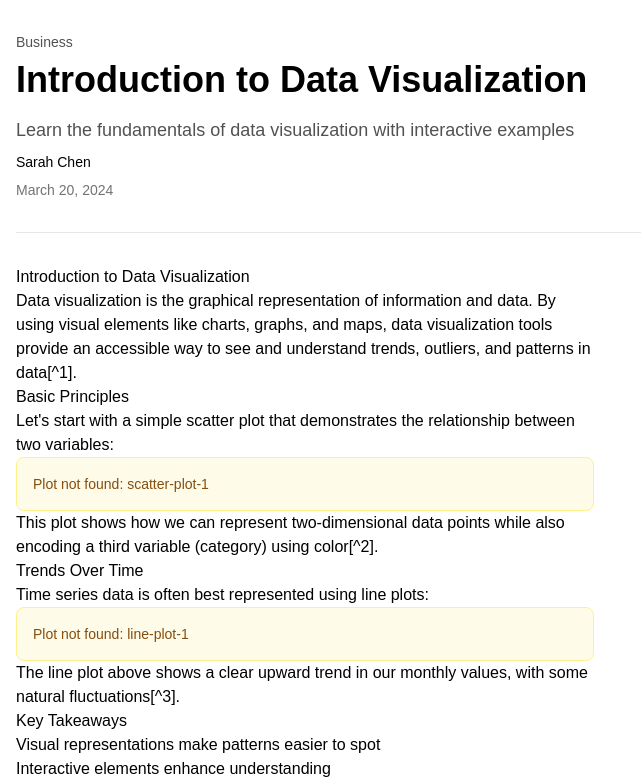
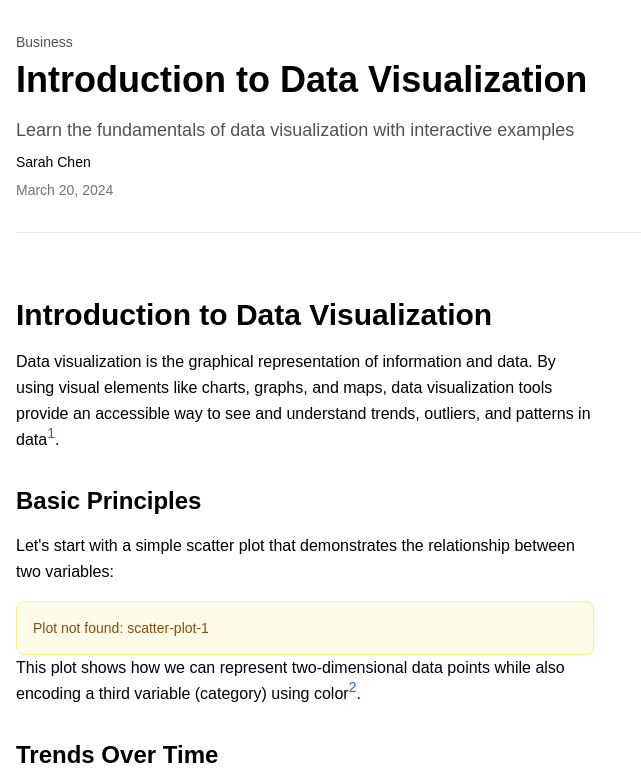
Before and after one commit to cornelldatajournal/site, a Next.js app: page /article/article-1 in a window 1280 px wide. Shown: the top 784 px of the page, without its empty margins (0-641 px from the left). Built offline with nearby package versions, Linux system fonts and the light colour scheme.

Commit message:
fundamental article page without plots done

```diff
--- a/package.json
+++ b/package.json
@@ -19,6 +19,7 @@
     "react": "^19.0.0",
     "react-dom": "^19.0.0",
     "recharts": "^2.15.0",
+    "remark-gfm": "^4.0.0",
     "tailwind-merge": "^2.6.0",
     "tailwindcss-animate": "^1.0.7"
   },
--- a/src/app/article/[slug]/page.tsx
+++ b/src/app/article/[slug]/page.tsx
@@ -5,13 +5,47 @@ import { PlotLoader } from '@/components/plots/PlotLoader';
 import { ArticlePlotsProvider } from '@/contexts/ArticlePlotsContext';
 import { notFound } from 'next/navigation';
 import { generateStaticParams } from '@/lib/articles';
+import remarkGfm from 'remark-gfm';
+
+// Custom plugin to remove footnote definitions
+function remarkRemoveFootnotes() {
+    return (tree: any) => {
+        const footnoteDefinitions = tree.children.filter(
+            (node: any) => node.type === 'footnoteDefinition'
+        );
+        tree.children = tree.children.filter(
+            (node: any) => node.type !== 'footnoteDefinition'
+        );
+        return tree;
+    };
+}
 
 interface ArticlePageProps {
     params: Promise<{ slug: string }>;
 }
 
+// Custom MDX components
 const components = {
     PlotLoader,
+    // Add proper heading styles
+    h1: (props: any) => <h1 className="text-3xl font-bold mt-8 mb-4" {...props} />,
+    h2: (props: any) => <h2 className="text-2xl font-bold mt-8 mb-4" {...props} />,
+    h3: (props: any) => <h3 className="text-xl font-bold mt-6 mb-3" {...props} />,
+    // Style paragraphs and lists
+    p: (props: any) => <p className="mb-4 leading-relaxed" {...props} />,
+    ul: (props: any) => <ul className="list-disc list-inside mb-4 ml-4" {...props} />,
+    ol: (props: any) => <ol className="list-decimal list-inside mb-4 ml-4" {...props} />,
+    // Style links
+    a: (props: any) => (
+        <a
+            className="text-blue-600 hover:text-blue-800 dark:text-blue-400 dark:hover:text-blue-200"
+            {...props}
+        />
+    ),
+    // Style footnotes
+    sup: (props: any) => (
+        <sup className="text-sm text-blue-600 dark:text-blue-400" {...props} />
+    ),
 };
 
 export default async function ArticlePage({ params }: ArticlePageProps) {
@@ -39,10 +73,20 @@ export default async function ArticlePage({ params }: ArticlePageProps) {
     return (
         <ArticlePlotsProvider plots={articlePlots}>
             <ArticleLayout article={article}>
-                <MDXRemote
-                    source={article.content}
-                    components={components}
-                />
+                <div className="prose dark:prose-invert max-w-none">
+                    <MDXRemote
+                        source={article.content}
+                        components={components}
+                        options={{
+                            mdxOptions: {
+                                remarkPlugins: [
+                                    remarkGfm,
+                                    remarkRemoveFootnotes
+                                ],
+                            }
+                        }}
+                    />
+                </div>
             </ArticleLayout>
         </ArticlePlotsProvider>
     );
```
Also changed, not shown: 1 other file (tests, documents, lock files or other folders).
